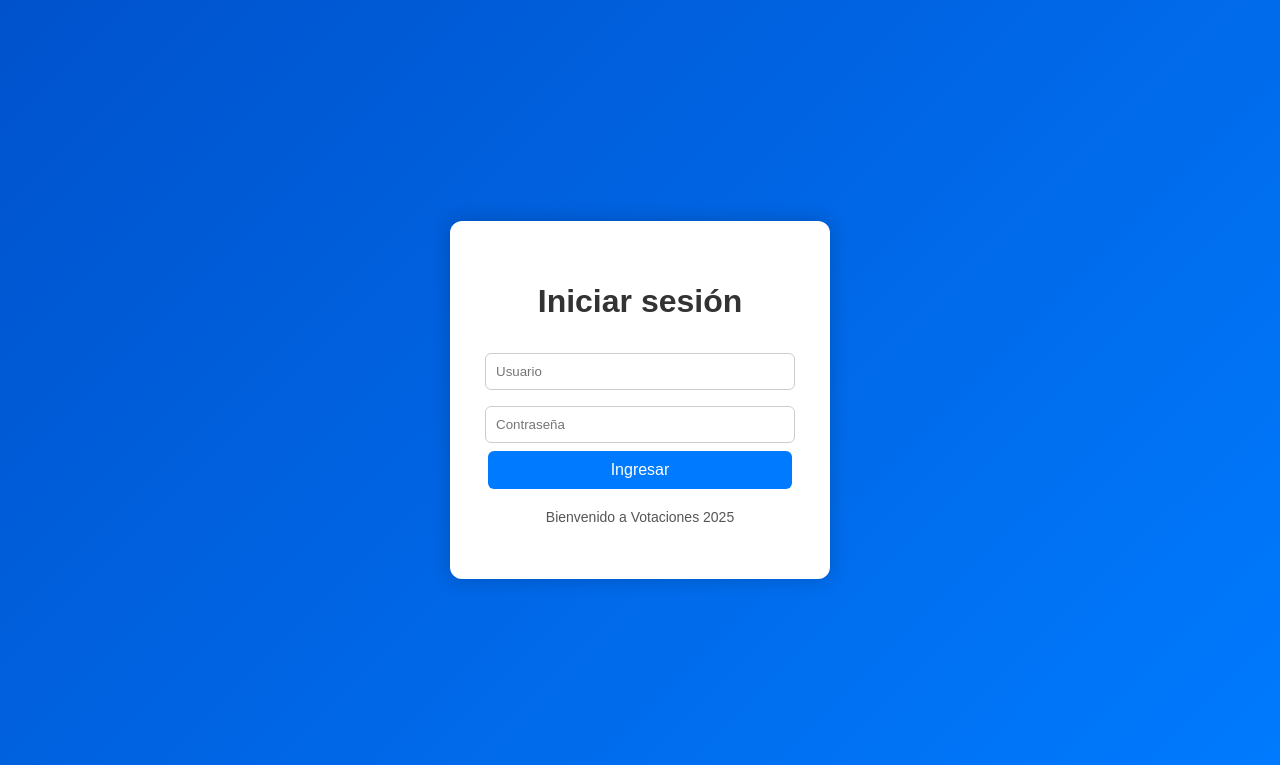
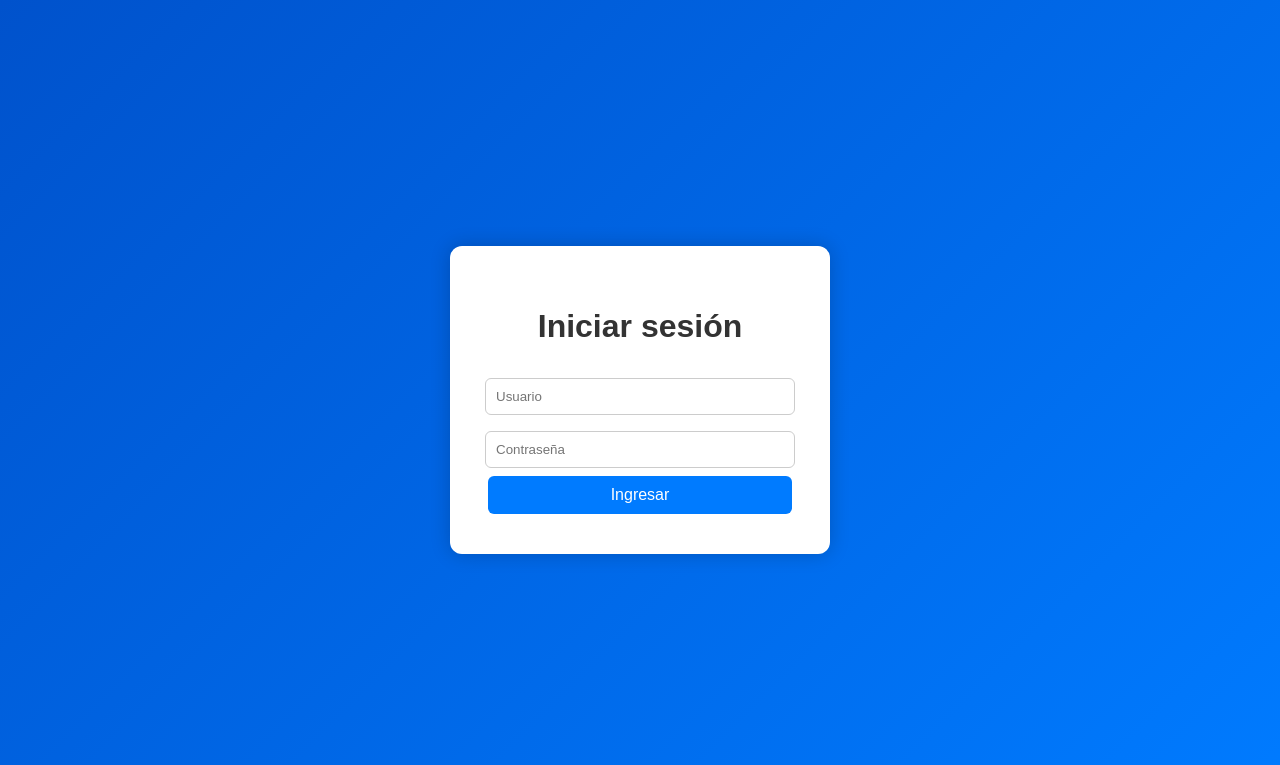
Before and after one commit to anrualesidam/votaciones_guambia, a Django app: page / in a window 1280 px wide. Shown: the top 765 px of the page. Run offline with Django 5.2, Linux system fonts and the light colour scheme.

Commit message:
change login

```diff
--- a/votaciones2025/templates/login.html
+++ b/votaciones2025/templates/login.html
@@ -67,7 +67,7 @@
         <input type="password" placeholder="Contraseña" required><br>
         <button type="submit">Ingresar</button>
       </form>
-      <p>Bienvenido a Votaciones 2025</p>
+
     </div>
   </body>
 </html>
```
